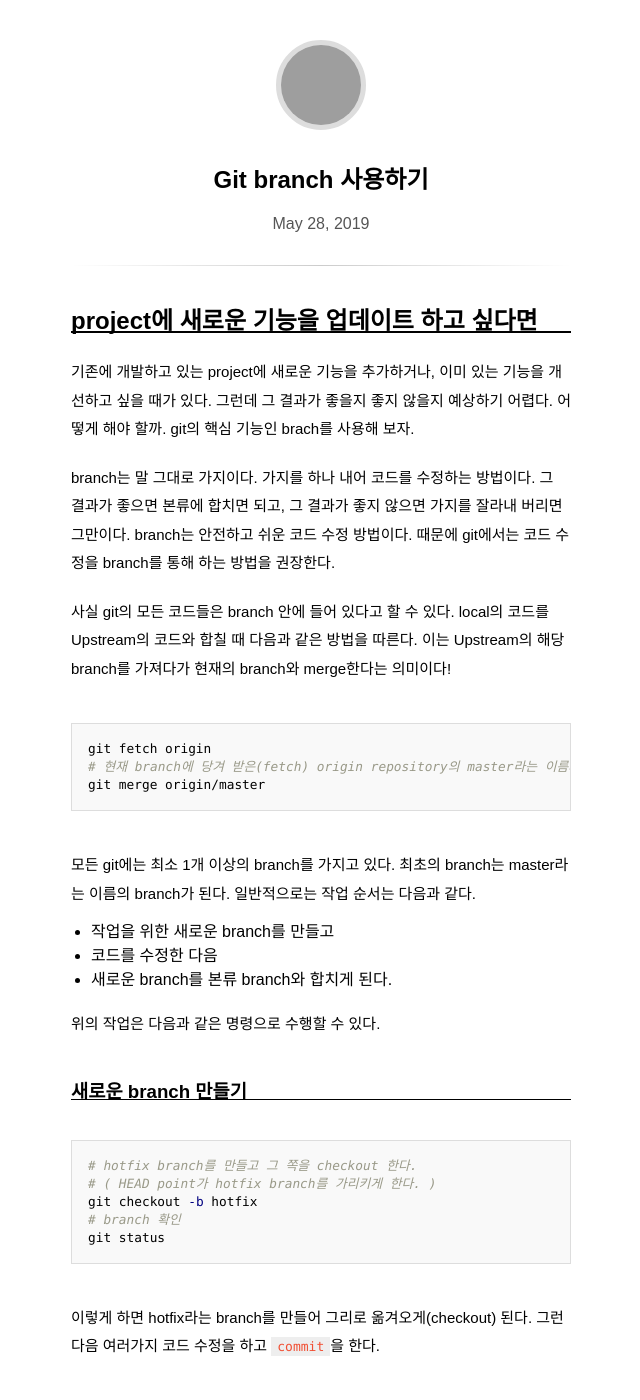
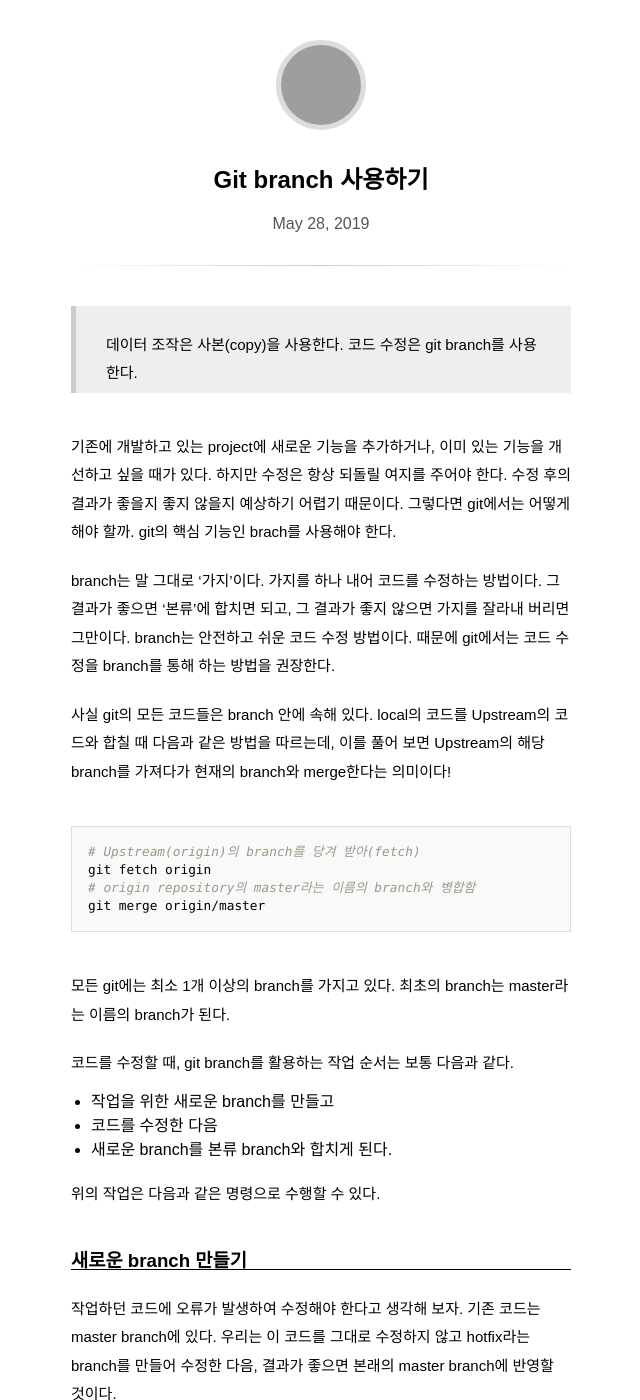
Before and after one commit to pinedance/blog, a Jekyll site: the page built from _posts/2019/01-06/2019-05-28-Git-Branch.md, in a window 1280 px wide and 1400 px high. Shown: the whole window, without its empty margins (319-959 px from the left). Built offline with Jekyll 4.4.1, drawn with Linux system fonts in a browser that asks for light colours; some web fonts are replaced; comment, search, counter and statistics services are not loaded; some of the changed text lies outside the part shown; grey boxes are pictures that could not be loaded.

Commit message:
update last posts

````diff
--- a/_posts/2019/01-06/2019-05-28-Git-Branch.md
+++ b/_posts/2019/01-06/2019-05-28-Git-Branch.md
@@ -5,21 +5,24 @@
 tags: [git]
 ---
 
-## project에 새로운 기능을 업데이트 하고 싶다면
+> 데이터 조작은 사본(copy)을 사용한다. 코드 수정은 git branch를 사용한다.
 
-기존에 개발하고 있는 project에 새로운 기능을 추가하거나, 이미 있는 기능을 개선하고 싶을 때가 있다. 그런데 그 결과가 좋을지 좋지 않을지 예상하기 어렵다. 어떻게 해야 할까. git의 핵심 기능인 brach를 사용해 보자.
+기존에 개발하고 있는 project에 새로운 기능을 추가하거나, 이미 있는 기능을 개선하고 싶을 때가 있다. 하지만 수정은 항상 되돌릴 여지를 주어야 한다. 수정 후의 결과가 좋을지 좋지 않을지 예상하기 어렵기 때문이다. 그렇다면 git에서는 어떻게 해야 할까. git의 핵심 기능인 brach를 사용해야 한다.
 
-branch는 말 그대로 가지이다. 가지를 하나 내어 코드를 수정하는 방법이다. 그 결과가 좋으면 본류에 합치면 되고, 그 결과가 좋지 않으면 가지를 잘라내 버리면 그만이다. branch는 안전하고 쉬운 코드 수정 방법이다. 때문에 git에서는 코드 수정을 branch를 통해 하는 방법을 권장한다.
+branch는 말 그대로 '가지'이다. 가지를 하나 내어 코드를 수정하는 방법이다. 그 결과가 좋으면 '본류'에 합치면 되고, 그 결과가 좋지 않으면 가지를 잘라내 버리면 그만이다. branch는 안전하고 쉬운 코드 수정 방법이다. 때문에 git에서는 코드 수정을 branch를 통해 하는 방법을 권장한다.
 
-사실 git의 모든 코드들은 branch 안에 들어 있다고 할 수 있다. local의 코드를 Upstream의 코드와 합칠 때 다음과 같은 방법을 따른다. 이는 Upstream의 해당 branch를 가져다가 현재의 branch와 merge한다는 의미이다!
+사실 git의 모든 코드들은 branch 안에 속해 있다. local의 코드를 Upstream의 코드와 합칠 때 다음과 같은 방법을 따르는데, 이를 풀어 보면 Upstream의 해당 branch를 가져다가 현재의 branch와 merge한다는 의미이다!
 
 ```bash
+# Upstream(origin)의 branch를 당겨 받아(fetch)
 git fetch origin
-# 현재 branch에 당겨 받은(fetch) origin repository의 master라는 이름의 branch를 병합함
+# origin repository의 master라는 이름의 branch와 병합함
 git merge origin/master
 ```
 
-모든 git에는 최소 1개 이상의 branch를 가지고 있다. 최초의 branch는 master라는 이름의 branch가 된다. 일반적으로는 작업 순서는 다음과 같다.
+모든 git에는 최소 1개 이상의 branch를 가지고 있다. 최초의 branch는 master라는 이름의 branch가 된다.
+
+코드를 수정할 때, git branch를 활용하는 작업 순서는 보통 다음과 같다.
 
 * 작업을 위한 새로운 branch를 만들고
 * 코드를 수정한 다음
@@ -29,19 +32,46 @@
 
 ### 새로운 branch 만들기
 
+작업하던 코드에 오류가 발생하여 수정해야 한다고 생각해 보자. 기존 코드는 master branch에 있다. 우리는 이 코드를 그대로 수정하지 않고 hotfix라는 branch를 만들어 수정한 다음, 결과가 좋으면 본래의 master branch에 반영할 것이다.
+
+먼저 hotfix branch를 만든다. ⓐbranch를 만들고 ⓑ그 branch로 이동(checkout)해야 한다.
+
+```bash
+# ⓐbranch를 만들고
+git branch hotfix
+# ⓑ그 branch로 이동
+git checkout hotfix
+```
+
+이 두 동작은 매우 자주 사용되기 때문에 git에서 이 두 동작을 다음과 같이 한 번에 수행할 수 있다게 해준다.
+
 ```bash
 # hotfix branch를 만들고 그 쪽을 checkout 한다.
 # ( HEAD point가 hotfix branch를 가리키게 한다. )
 git checkout -b hotfix
+```
+
+이렇게 하면 hotfix라는 branch를 만들어 그리로 옮겨오게(checkout) 된다. 그런 다음 여러가지 코드 수정을 하고 `commit`을 한다.
+
+### 코드의 수정
+
+다음과 같이 현재 어떤 branch에 있는지 확인할 수 있다.
+
+```bash
 # branch 확인
 git status
 ```
 
-이렇게 하면 hotfix라는 branch를 만들어 그리로 옮겨오게(checkout) 된다. 그런 다음 여러가지 코드 수정을 하고 `commit`을 한다.
+hotfix branch에 있다는 것을 확인하고 나면, 이제 마음껏 코드를 수정해 보자. master branch의 코드와는 완전히 격리되어 영향을 주지 않는다.
+
 
 ### 기존의 branch와 병합하기
 
-이제 본류와 합치는 방법이다. 본류를 `master` branch라고 하자. 우선 먼저 master branch로 건너가야 한다. 그런 다음 `merge`로 합친다.
+hotfix branch에서 코드를 성공적으로 수정하였다. 이 수정 사항을 프로젝트의 메인 코드(본류)에 적용시켜 보자.
+
+프로젝트의 메인 코드가 master branch라고 한다면, ⓐ먼저 master branch로 건너간 뒤에 ⓑ`merge`로 합친다.
+
+merge는 현재 위치한 branch를 기준으로 상대 branch를 병합하기 때문에 merge를 할 때는 본류가 되는 branch로 옮겨 와야 한다.
 
 ```bash
 # master branch로 옮겨가기
@@ -53,7 +83,7 @@
 
 ### branch 정리하기
 
-hotfix branch가 더이상 필요 없다면 다음과 같이 삭제할 수 있다.
+보통 이런 절차를 끝내고 나면 hotfix branch는 더 이상 필요 없게 된다. 다음과 같이 삭제할 수 있다.
 
 ```bash
 git branch -b hotfix
@@ -62,9 +92,19 @@
 만약 hotfix의 수정 내용이 마음에 들지 않아 버리고 싶다면 다음과 같이 삭제하면 된다.
 
 ```bash
-# merge 되지 않은 branch를 그냥 삭제하면 error 메시지가 나오며 삭제되지 않는다.
+# merge 되지 않은 branch를 그냥 삭제하면
+# error 메시지가 나오며 삭제되지 않는다.
 git branch -D hotfix
 ```
+
+### 기타
+
+현재 프로젝트의 branch들은 다음과 같이 확인할 수 있다. merge를 끝냈거나 보관할 필요가 없는 branch들은 적절히 삭제해 주자.
+
+```bash
+git branch -v
+```
+
 
 ### REF
 
````
Also changed, not shown: _posts/updates/2019-05-28-Git-Cookbook.md (+24 -17 lines).
